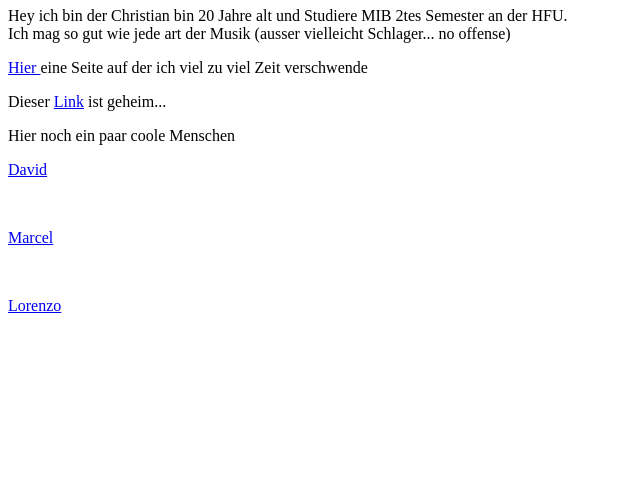
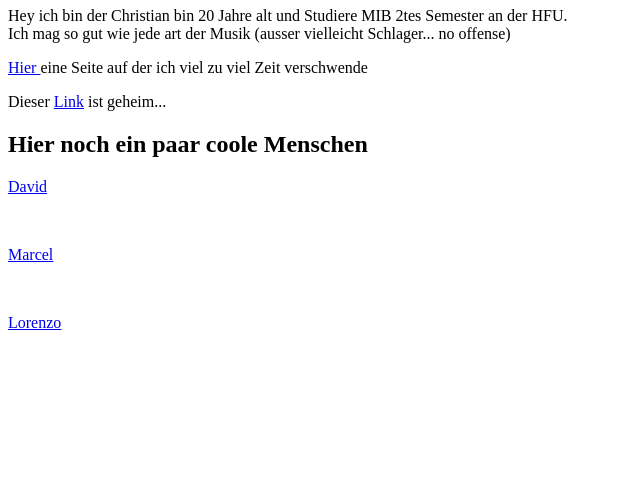
Before and after one commit to ChristianHauser/gis_SoSe2020, a plain HTML site: page Aufgabe01/index.html in a window 1280 px wide. Shown: the part 612-1100 px from the top of the page, without its empty margins (0-640 px from the left). Drawn offline with Linux system fonts and the light colour scheme.

Commit message:
Update index.html

```diff
--- a/Aufgabe01/index.html
+++ b/Aufgabe01/index.html
@@ -13,7 +13,7 @@
     <p> Hey ich bin der Christian bin 20 Jahre alt und Studiere MIB 2tes Semester an der HFU. <br>Ich mag so gut wie jede art der Musik (ausser vielleicht Schlager... no offense)</p>
     <p><a href="https://www.youtube.com/">Hier </a> eine Seite auf der ich viel zu viel Zeit verschwende </p>
     <p>Dieser <a href="#disclaimer">Link</a> ist geheim...</p>
-    <p>Hier noch ein paar coole Menschen</p>
+    <h2>Hier noch ein paar coole Menschen</h2>
     <p><a href="https://daj00.github.io/GiS_SoSe2020/Aufgabe_01/Aufgabe_01_030520.html">David</a></p>
 
     <br>
```
